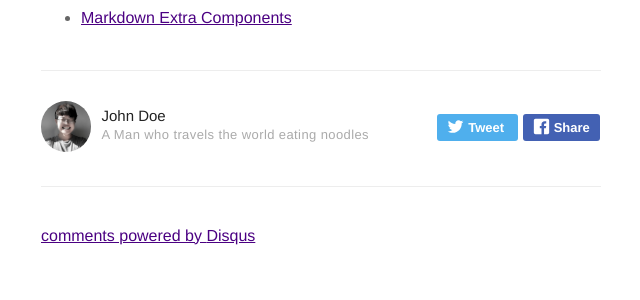
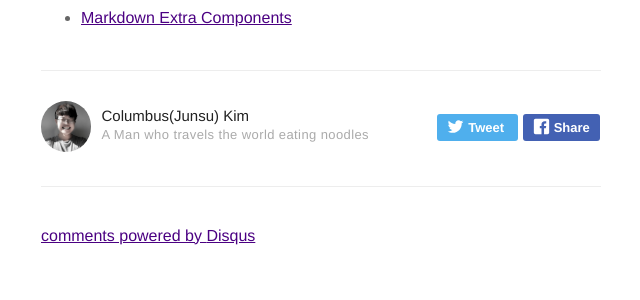
Before and after one commit to banjag954/banjag954.github.io, a Jekyll site: the page built from _posts/2016-02-24-markdown-common-elements.markdown, in a window 1280 px wide and 900 px high, scrolled down 5569 px. Shown: the part 432-732 px from the top of the window, without its empty margins (319-959 px from the left). Built offline with Jekyll 4.4.1, drawn with Linux system fonts in a browser that asks for light colours; comment, search, counter and statistics services are not loaded.

```diff
--- a/_config.yml
+++ b/_config.yml
@@ -31,7 +31,7 @@ permalink: /:title/
 
 # if you don't want comments in your posts, leave categories empty
 disqus:
-  shortname: disqus_qyWqoAQmxP # enter this from your disqus account
+  shortname: col-blog-1 # enter this from your disqus account
   categories: [blog, project] # only show disqus for posts that have these categories
 
 # if you don't have any of social below, comment the line
@@ -57,17 +57,17 @@ email: banjag954@naver.com
 
 authors:
     johndoe:
-        name: John Doe
+        name: Columbus(Junsu) Kim
         bio: A Man who travels the world eating noodles
         external-image: false
         picture: assets/images/profile.jpg
-        twitter: johndoe
+        #twitter: johndoe
     jamesfoster:
-        name: James Foster
+        name: Columbus(Junsu) Kim
         bio: A Man who develops software with coffee
         external-image: false
-        picture: assets/images/james.jpg
-        twitter: jamesfoster
+        picture: assets/images/profile.jpg
+        #twitter: jamesfoster
 
 # do you want a larger site? change the option below
 # options: [normal, large] | default: normal
--- a/_includes/disqus.html
+++ b/_includes/disqus.html
@@ -10,7 +10,7 @@
         var disqus_developer = 0;
         (function() {
             var dsq = document.createElement('script'); dsq.type = 'text/javascript'; dsq.async = true;
-            dsq.src = 'https://' + banjag954 + '.disqus.com/embed.js';
+            dsq.src = 'https://' + 'col-blog-1' + '.disqus.com/embed.js';
             (document.getElementsByTagName('head')[0] || document.getElementsByTagName('body')[0]).appendChild(dsq);
         })();
     </script>
--- a/_posts/2015-02-24-markdown-extra-components.markdown
+++ b/_posts/2015-02-24-markdown-extra-components.markdown
@@ -2,6 +2,7 @@
 title: "Markdown Extra Components"
 layout: post
 date: 2016-02-24 22:48
+comment : true
 image: /assets/images/markdown.jpg
 headerImage: false
 tag:
--- a/_posts/2016-01-23-indigo-jekyll-theme.markdown
+++ b/_posts/2016-01-23-indigo-jekyll-theme.markdown
@@ -2,6 +2,7 @@
 title: "Making..."
 layout: post
 date: 2018-07-05 00:23
+comment : true
 tag: jekyll
 image: https://koppl.in/indigo/assets/images/jekyll-logo-light-solid.png
 headerImage: true
--- a/_posts/2016-02-24-markdown-common-elements.markdown
+++ b/_posts/2016-02-24-markdown-common-elements.markdown
@@ -2,6 +2,7 @@
 title: "Markdown Common Elements"
 layout: post
 date: 2016-02-24 22:44
+comment : true
 image: /assets/images/markdown.jpg
 headerImage: false
 tag:
```
